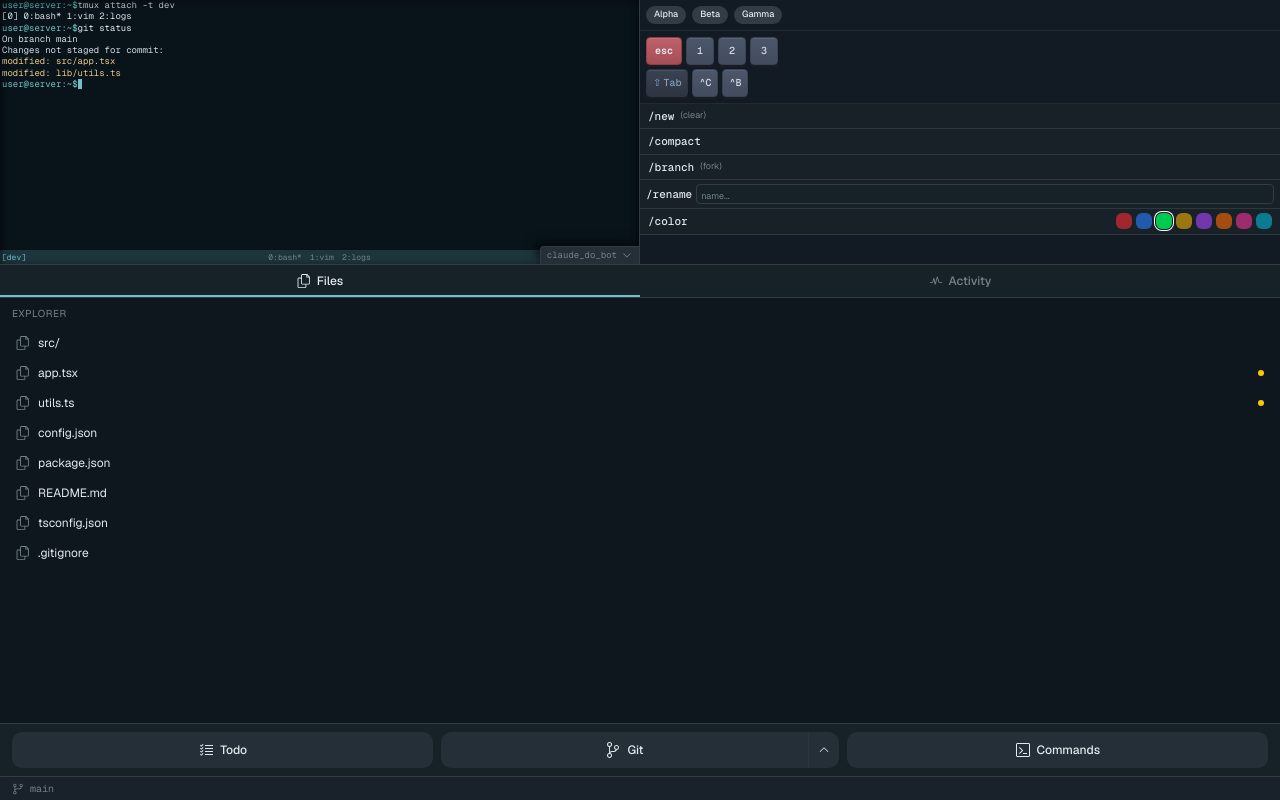
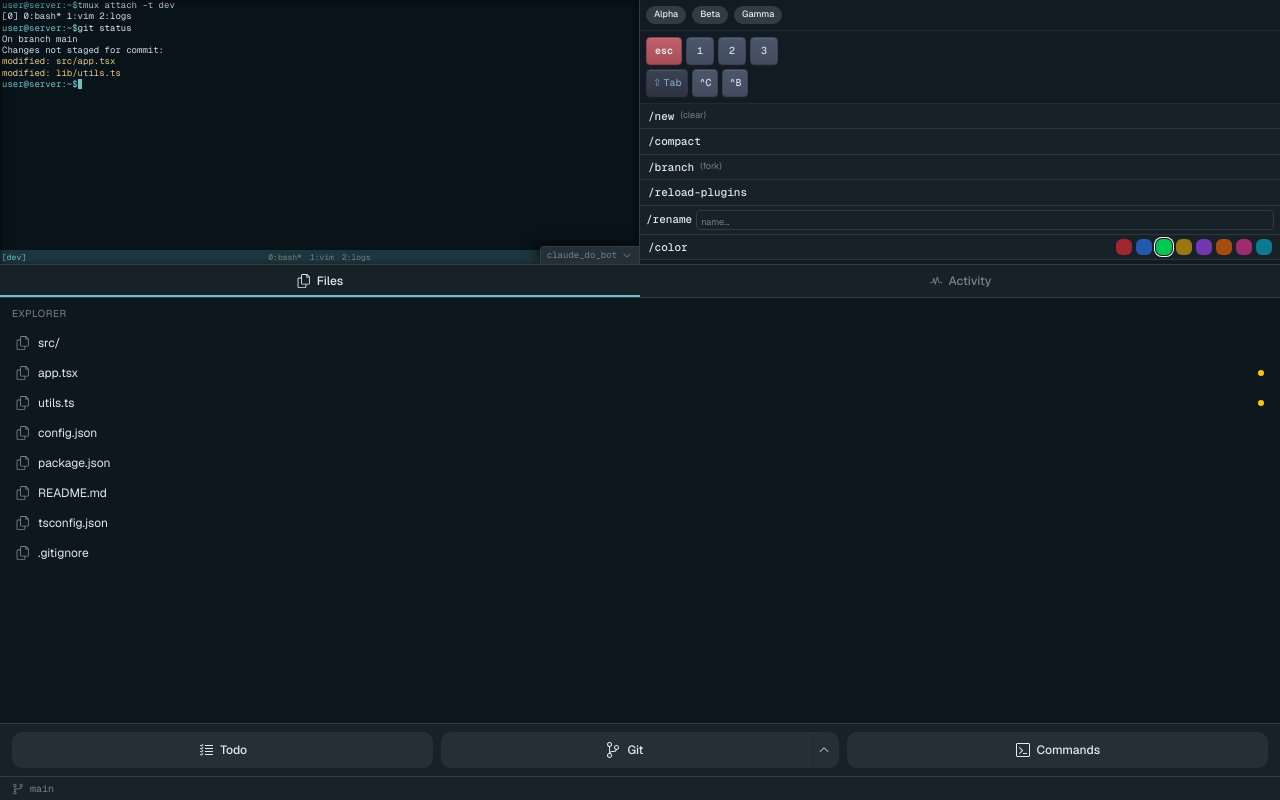
Before and after one commit to claudes-world/v0-cpc-mini-app, a Next.js app: page / in a window 1280 px wide. Built offline with nearby package versions, Linux system fonts and the light colour scheme.

Commit message:
feat: add reload-plugins slash command button
Add /reload-plugins button using SlashCommand component pattern.

Co-authored-by: Liam <1342367+mcorrig4@users.noreply.github.com>

```diff
--- a/components/terminal-controls.tsx
+++ b/components/terminal-controls.tsx
@@ -102,6 +102,7 @@ export function TerminalControls() {
         <SlashCommand command="/new" alias="clear" />
         <SlashCommand command="/compact" />
         <SlashCommand command="/branch" alias="fork" />
+        <SlashCommand command="/reload-plugins" />
 
         {/* Rename with input */}
         <div className="flex items-center gap-1 px-1.5 py-1 bg-secondary/30 border-b border-border/80">
```
